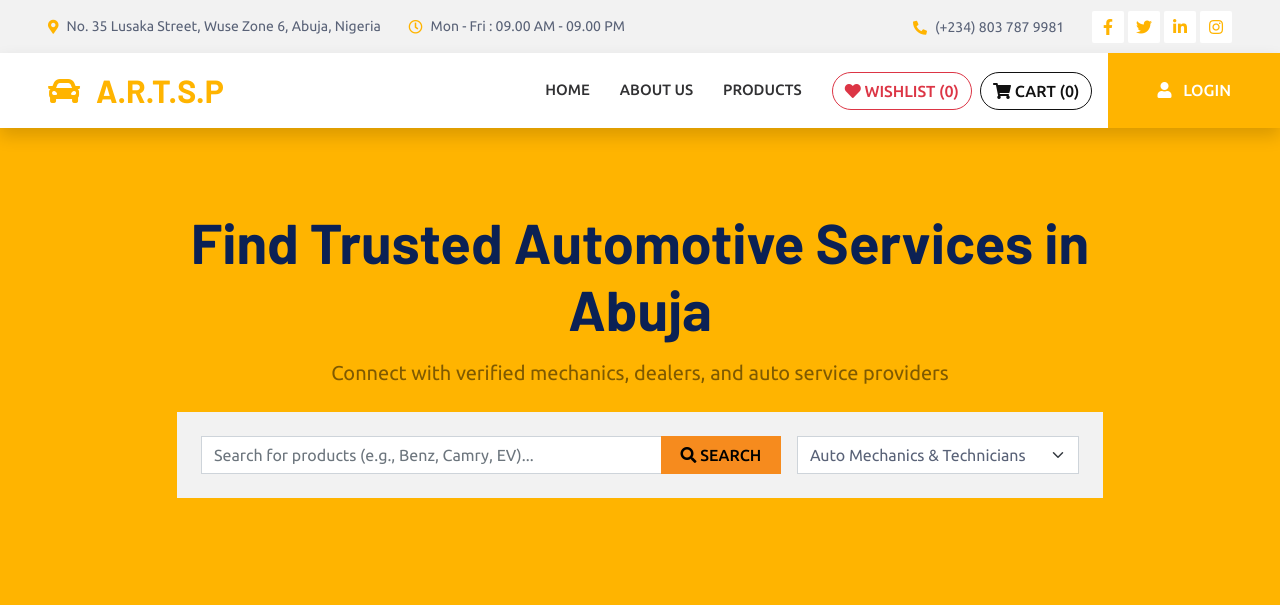
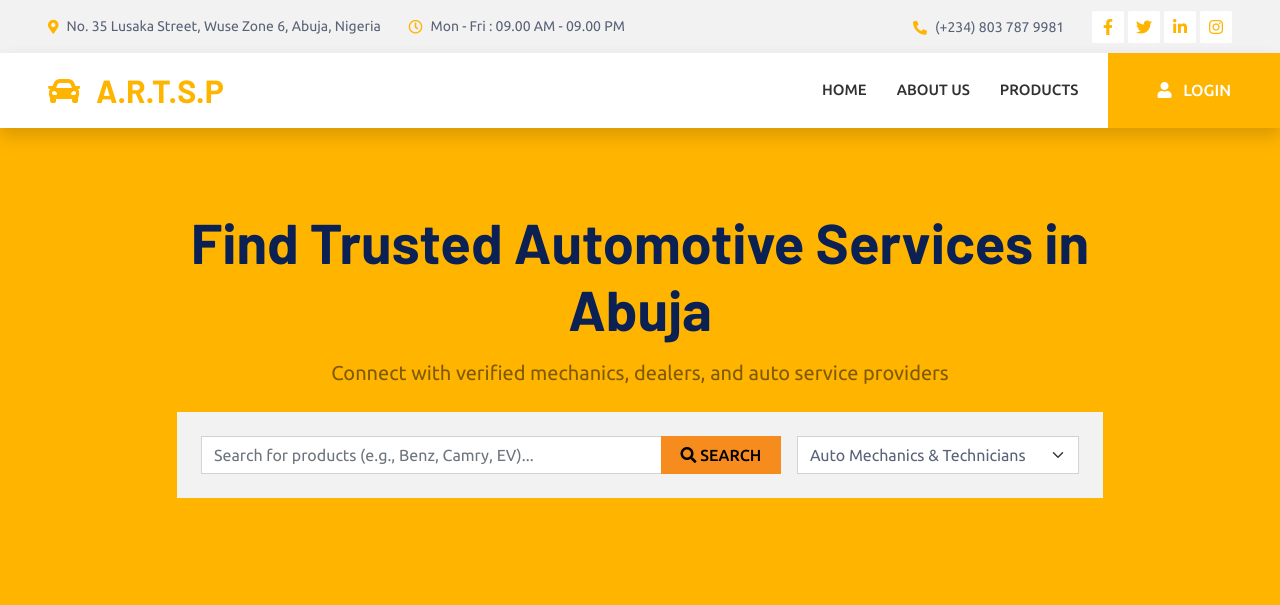
Before and after one commit to lifeofrence/auto-abuja, a PHP site: page /auto-abuja/index.php in a window 1280 px wide. Shown: the top 605 px of the page. Run offline with PHP 8.4, Linux system fonts and the light colour scheme; some libraries are stand-ins or nearby versions.

Commit message:
remove wishlist

```diff
--- a/includes/header.php
+++ b/includes/header.php
@@ -58,7 +58,7 @@
         </div>
 
         <!-- Wishlist and Cart Buttons -->
-        <div class="d-flex align-items-center me-3">
+        <!-- <div class="d-flex align-items-center me-3">
             <button class="btn btn-outline-danger me-2" id="wishlistBtn" style="border-radius: 25px;">
                 <i class="fa fa-heart"></i> <span class="d-none d-lg-inline">Wishlist</span> (<span
                     id="wishlistCount">0</span>)
@@ -67,7 +67,7 @@
                 <i class="fa fa-shopping-cart"></i> <span class="d-none d-lg-inline">Cart</span> (<span
                     id="cartCount">0</span>)
             </button>
-        </div>
+        </div> -->
 
         <a href="auth.php" class="btn btn-primary py-4 px-lg-5 d-none d-lg-block">
             <i class="fa fa-user me-2"></i> Login
```
